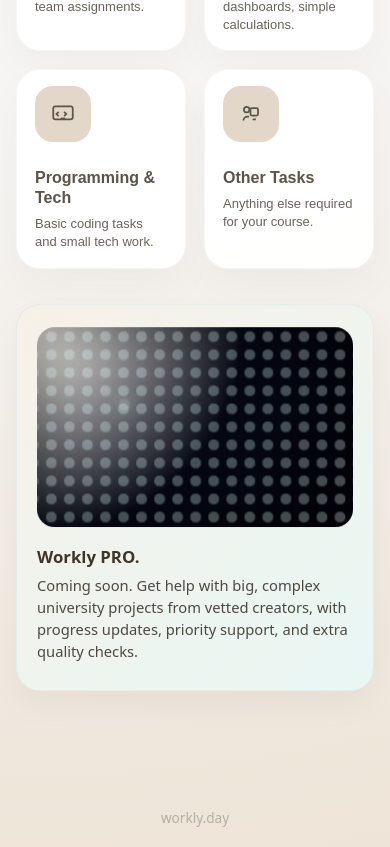
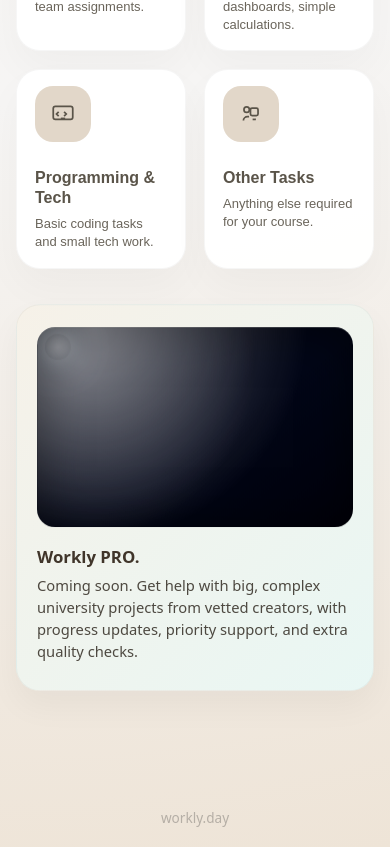
Before and after one commit to SEBRAHEIM/workly-landing, a Next.js app: page / in a window 390 px wide. Shown: the part 856-1703 px from the top of the page. Built offline with nearby package versions, Linux system fonts and the light colour scheme.

Commit message:
Refine Workly PRO keyboard-style animation

```diff
--- a/styles/globals.css
+++ b/styles/globals.css
@@ -778,3 +778,84 @@ a {
     }
   }
 }
+
+/* === Workly PRO keyboard-style animation override (mobile only) === */
+@media (max-width: 760px) {
+  .home-pro-media {
+    position: relative;
+    width: 100%;
+    height: 200px;
+    border-radius: 18px;
+    overflow: hidden;
+    isolation: isolate;
+    background:
+      radial-gradient(circle at 14% 18%, rgba(255, 255, 255, 0.28), transparent 55%),
+      linear-gradient(145deg, #050816 0%, #020617 55%, #00010a 100%),
+      repeating-linear-gradient(
+        to right,
+        rgba(148, 163, 184, 0.30) 0px,
+        rgba(148, 163, 184, 0.30) 34px,
+        transparent 34px,
+        transparent 40px
+      ),
+      repeating-linear-gradient(
+        to bottom,
+        rgba(148, 163, 184, 0.30) 0px,
+        rgba(148, 163, 184, 0.30) 26px,
+        transparent 26px,
+        transparent 32px
+      );
+    box-shadow: inset 0 0 50px rgba(0, 0, 0, 0.55);
+  }
+
+  .home-pro-media::before {
+    content: "";
+    position: absolute;
+    inset: 0;
+    background: radial-gradient(circle at 18% 0%, rgba(255, 255, 255, 0.35), transparent 65%);
+    mix-blend-mode: screen;
+    opacity: 0.75;
+    pointer-events: none;
+  }
+
+  .home-pro-media::after {
+    content: "";
+    position: absolute;
+    left: 0;
+    top: 0;
+    width: 26px;
+    height: 26px;
+    border-radius: 999px;
+    background: radial-gradient(circle, rgba(248, 250, 252, 0.95) 0%, rgba(248, 250, 252, 0.45) 40%, transparent 72%);
+    box-shadow:
+      0 0 16px rgba(248, 250, 252, 0.9),
+      0 0 32px rgba(56, 189, 248, 0.45);
+    mix-blend-mode: screen;
+    pointer-events: none;
+    animation: proKeyCursor 4.8s ease-in-out infinite;
+  }
+
+  @keyframes proKeyCursor {
+    0% {
+      transform: translate(10%, 26%);
+    }
+    18% {
+      transform: translate(30%, 26%);
+    }
+    36% {
+      transform: translate(52%, 26%);
+    }
+    52% {
+      transform: translate(70%, 40%);
+    }
+    70% {
+      transform: translate(46%, 58%);
+    }
+    86% {
+      transform: translate(22%, 58%);
+    }
+    100% {
+      transform: translate(10%, 26%);
+    }
+  }
+}
```
